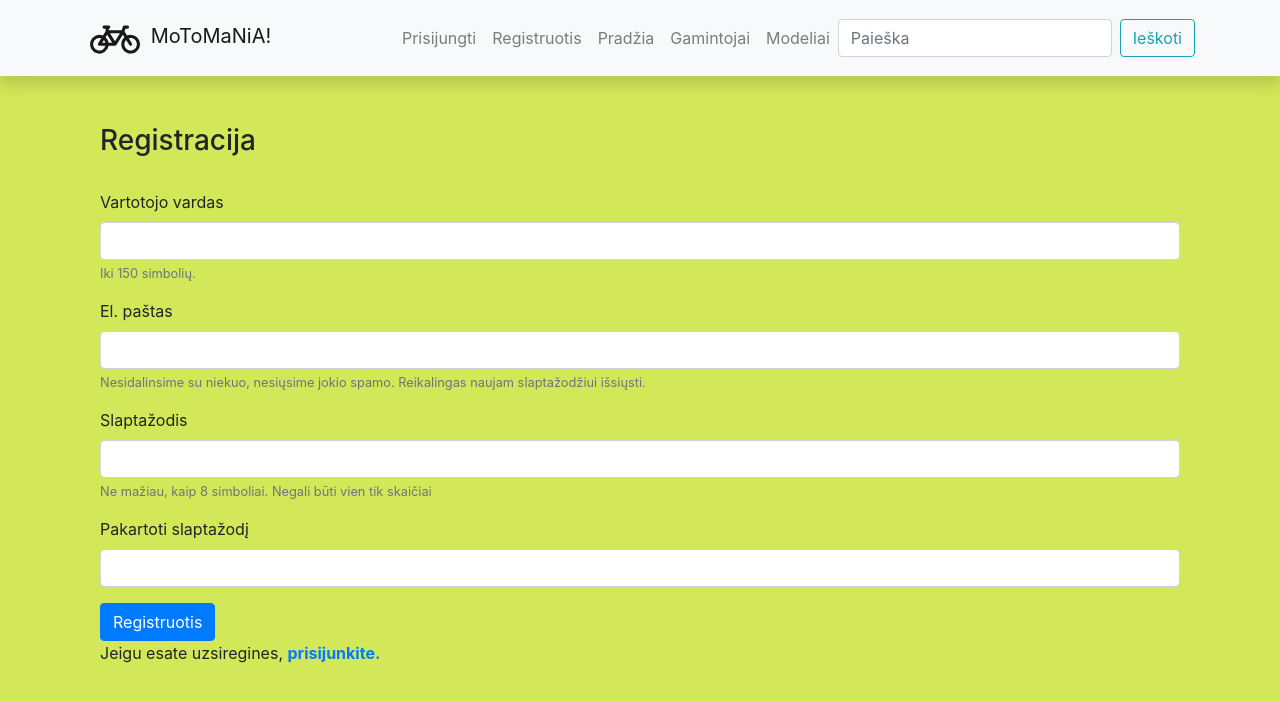
After one commit to jarockis77/penktasprojektas, a Django app: page /motociklai/register/ in a window 1280 px wide. The commit adds this page. Shown: the top 702 px of the page. Run offline with Django 4.2, Linux system fonts and the light colour scheme; some libraries are stand-ins or nearby versions.

Commit message:
viskas veikia, reistracija veikia

```diff
--- a/motociklai/models.py
+++ b/motociklai/models.py
@@ -1,5 +1,7 @@
 from django.db import models
 from django.contrib.auth.models import User
+from tinymce.models import HTMLField
+
 
 from datetime import date
 import uuid
--- a/motociklai/templates/base.html
+++ b/motociklai/templates/base.html
@@ -88,8 +88,7 @@
                 <li class="nav-item"><a class="nav-link" href="{% url 'logout' %}">Atsijungti</a></li>
                 {% else %}
                 <li class="nav-item"><a class="nav-link" href="{% url 'login' %}?next={{ request.path }}">Prisijungti</a></li>
-                <li class="nav-item"><a class="nav-link"
-                                        href="#">Registruotis</a></li>
+                <li class="nav-item"><a class="nav-link" href="{% url 'register-url' %}">Registruotis</a></li>
                 {% endif %}
 
 
--- a/motociklai/templates/gamintojas_vienas.html
+++ b/motociklai/templates/gamintojas_vienas.html
@@ -3,7 +3,7 @@
 {% block content %}
 <h4> {{ gamintojas_viena_eilute_t.pavadinimas }} - {{ gamintojas_viena_eilute_t.metai }}</h4>
 <hr/>
-<p> Aprasymas: {{ gamintojas_viena_eilute_t.aprasymas }} </p>
+<p> Aprasymas: {{ gamintojas_viena_eilute_t.aprasymas | safe }} </p>
 <hr/>
 <h5>Mes turime {{ gamintojas_viena_eilute_t.pavadinimas }} modelius:</h5>
 {% for modelis in gamintojas_viena_eilute_t.modeliai.all %}
--- a/motociklai/templates/modeliai_list.html
+++ b/motociklai/templates/modeliai_list.html
@@ -39,6 +39,6 @@
     {% endfor %}
 </div>
 {% else %}
-<p>Bibliotekoje knygų nėra.</p>
+<p>Moto nera</p>
 {% endif %}
 {% endblock %}
--- /dev/null
+++ b/motociklai/templates/registration/registration.html
@@ -0,0 +1,40 @@
+{% extends "base.html" %}
+{% block content %}
+<div class="container register">
+    <h3>Registracija</h3><br/>
+    <form method="post">
+        {% csrf_token %}
+        <div class="form-group">
+            <label for="username">Vartotojo vardas</label>
+            <input name="username" type="text" class="form-control"
+                   id="username" aria-describedby="usernameHelp">
+            <small id="usernameHelp" class="form-text text-muted">Iki 150
+                simbolių.</small>
+        </div>
+        <div class="form-group">
+            <label for="exampleInputEmail1">El. paštas</label>
+            <input name="email" type="email" class="form-control"
+                   id="exampleInputEmail1" aria-describedby="emailHelp">
+            <small id="emailHelp" class="form-text text-muted">Nesidalinsime
+                su niekuo, nesiųsime jokio spamo.
+                Reikalingas naujam slaptažodžiui išsiųsti. </small>
+        </div>
+        <div class="form-group">
+            <label for="password">Slaptažodis</label>
+            <input name="password" type="password" class="form-control"
+                   id="password" aria-describedby="pwdHelp">
+            <small id="pwdHelp" class="form-text text-muted">Ne mažiau, kaip 8
+                simboliai. Negali būti vien tik
+                skaičiai</small>
+        </div>
+        <div class="form-group">
+            <label for="password2">Pakartoti slaptažodį</label>
+            <input name="password2" type="password" class="form-control"
+                   id="password2" aria-describedby="pwd2Help">
+        </div>
+        <button type="submit" class="btn btn-primary register-button">Registruotis</button>
+    </form>
+    <p>Jeigu esate uzsiregines, <a
+            href="/login"><strong>prisijunkite.</strong></a></p>
+</div>
+{% endblock %}
--- a/motociklai/urls.py
+++ b/motociklai/urls.py
@@ -10,4 +10,5 @@ urlpatterns = [
     path('modeliai/<int:pk>', views.ModelisDetailView.as_view(), name='modelis-vienas-url'),
     path('search/', views.search, name='search-url'),
     path('mano_uzsakymai', views.UzsakymaiByUserListView.as_view(), name='mano-uzsakymai'),
+    path('register/', views.register, name='register-url'),
 ]
--- a/motociklai/views.py
+++ b/motociklai/views.py
@@ -1,5 +1,4 @@
-
-from django.shortcuts import render, get_object_or_404
+from django.shortcuts import render, get_object_or_404, redirect
 # from django.http import HttpResponse
 from django.views import generic
 from django.db.models import Q
@@ -7,6 +6,10 @@ from django.core.paginator import Paginator
 
 from .models import Gamintojas, Modelis, Likutis, ModelisInstance
 from django.contrib.auth.mixins import LoginRequiredMixin
+from django.contrib.auth.models import User
+from django.views.decorators.csrf import csrf_protect
+from django.contrib import messages
+
 
 # Create your views here.
 
@@ -22,7 +25,6 @@ def index(request):
     num_visits = request.session.get('num_visits', 1)
     request.session['num_visits'] = num_visits + 1
 
-
     context_t = {
         'num_gamintojas_t': num_gamintoju,
         'num_instances_t': num_instances,
@@ -30,10 +32,9 @@ def index(request):
         'num_instances_available_t': num_instances_available,
         'username_t': username,
         'num_visits_t': num_visits
-            }
+    }
 
     return render(request, 'index.html', context=context_t)
-
 
 
 def gamintojai(request):
@@ -45,6 +46,7 @@ def gamintojai(request):
     }
     return render(request, 'gamintojai_visi.html', context=context_t)
 
+
 def gamintojas(request, gamintojas_id):
     gamintojas_viena_eilute = get_object_or_404(Gamintojas, pk=gamintojas_id)
     context_t = {
@@ -52,16 +54,19 @@ def gamintojas(request, gamintojas_id):
     }
     return render(request, 'gamintojas_vienas.html', context=context_t)
 
-class ModelisListView(generic.ListView):# ListView - visos eilutes is lenteles(objektai)
-    model = Modelis #modelio klase_list --> book_list pasidaro pistoletiskai
-    context_object_name = 'modelis_list' #nereikalingas jei nekeiciam pavadinimo
+
+class ModelisListView(generic.ListView):
+    model = Modelis
+    context_object_name = 'modelis_list'
     template_name = 'modeliai_list.html'
     paginate_by = 3
+
 
 class ModelisDetailView(generic.DetailView):
     model = Modelis
     context_object_name = 'modelis'
     template_name = 'modelis_detail.html'
+
 
 def search(request):
     paieskos_tekstas = request.GET.get('search_text')
@@ -77,10 +82,39 @@ def search(request):
     }
     return render(request, 'paieskos-rezultatai.html', context=context_t)
 
+
 class UzsakymaiByUserListView(LoginRequiredMixin, generic.list.ListView):
     model = ModelisInstance
     template_name = "mano-uzsakymai.html"
     context_object_name = 'modelisinstance_list'
 
-    def  get_queryset(self):
+    def get_queryset(self):
         return ModelisInstance.objects.filter(klientas=self.request.user)
+
+
+@csrf_protect
+def register(request):
+    if request.method == "POST":
+        username = request.POST["username"]
+        email = request.POST["email"]
+        password = request.POST["password"]
+        password2 = request.POST["password2"]
+
+        if password == password2:
+            if User.objects.filter(username=username).exists():
+                messages.error(request, f"Vartotojo vardas {username} uzimtas!"),
+
+                return redirect('register-url')
+
+            else:
+                if User.objects.filter(email=email).exists():
+                    messages.error(request, f"Vartotojas su email adresu {email} egzistuoja!")
+                    return redirect('register-url')
+                else:
+
+                    User.objects.create_user(username=username, email=email, password=password)
+                    messages.success(request, f"Vartotojas {username} sukurtas!!!")
+                    return redirect('login')
+
+    else:
+        return render(request, "registration/registration.html")
--- a/penktasprojektas/urls.py
+++ b/penktasprojektas/urls.py
@@ -24,11 +24,11 @@ assert isinstance(settings.MEDIA_ROOT, object)
 urlpatterns = [
     path('motociklai/', include('motociklai.urls')),
     path('admin/', admin.site.urls),
-    path('', RedirectView.as_view(url="motociklai/", permanent=True))
+    path('', RedirectView.as_view(url="motociklai/", permanent=True)),
+    path('tinymce/', include('tinymce.urls')),
 ] + static(settings.STATIC_URL, document_root=settings.STATIC_ROOT) \
   + static(settings.MEDIA_URL, document_root=settings.MEDIA_ROOT)
 
 urlpatterns += [
-    path('motociklai/accounts/', include('django.contrib.auth.urls')),
-    path('motociklai/accounts/login', include('django.contrib.auth.urls'))
+    path('motociklai/accounts/', include('django.contrib.auth.urls'))
 ]
```
Also changed, not shown: motociklai/templates/mano-uzsakymai.html (+11 -1 lines), penktasprojektas/settings.py (+30 -0 lines), db.sqlite3.
